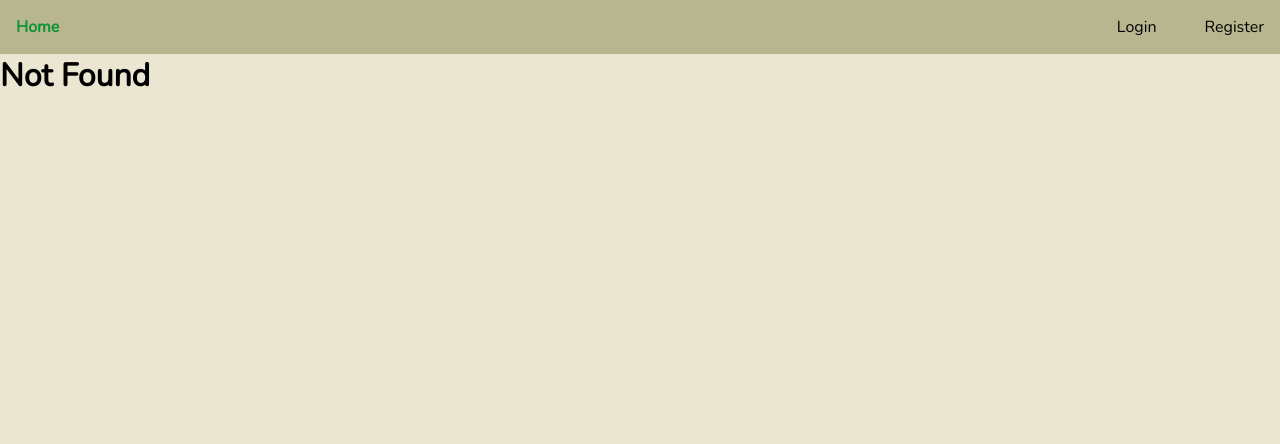
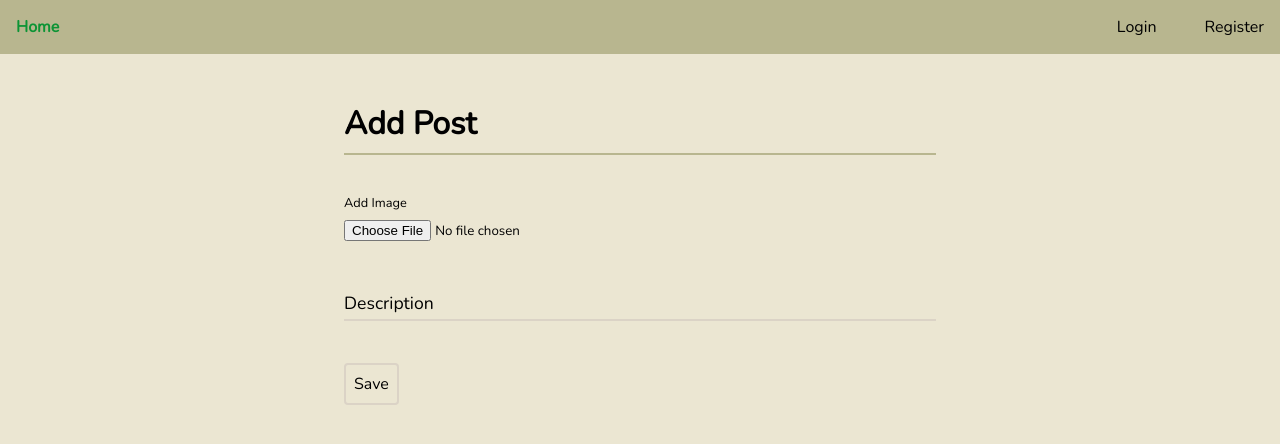
Before and after one commit to Iuluua/borker, a React (Vite) app: page /addPost in a window 1280 px wide. Before the commit this address had no page. Shown: the top 444 px of the page. Built offline with nearby package versions, Linux system fonts and the light colour scheme; a web font is replaced by a local one.

Commit message:
Add add post functionality

```diff
--- a/db.json
+++ b/db.json
@@ -2,30 +2,21 @@
   "users": [
     {
       "email": "mirabel.indolenicul@gmail.com",
-      "password": "$2a$10$ldFFZQHRA6x2cmSfaUVene3GjY8pegnTZQ3obQkVGkibN52/C6E9K",
-      "image": "blob:http://localhost:5173/240695f7-dd66-4b8b-8e82-6b980f1305a3",
-      "description": "I'm Mirabel",
+      "password": "$2a$10$FfJowGE6mndpzYgZWNXOSu4O5sdf16A3.RZVee3LzPwRtH92Epyc6",
+      "image": "/src/images/NoImageAvailable.jpg",
+      "description": "",
       "firstName": "Mirabel",
       "lastName": "Indolenicul",
       "id": 1
     },
     {
       "email": "mirel.baciu@gmail.com",
-      "password": "$2a$10$SO/4DpvTpKHGIPvwKHswUOq0YMOeCbfvGCrSBCCdaiIikCAhBhsPa",
+      "password": "$2a$10$c03R2IUgArU.vPo.yoFBOO6amaarx1bGdYm6OQ48jhiOV3ySkrCje",
       "image": "/src/images/NoImageAvailable.jpg",
       "description": "",
       "firstName": "Mirel",
-      "lastName": "Pop",
+      "lastName": "Baciu",
       "id": 2
-    },
-    {
-      "email": "pop@mail.com",
-      "password": "$2a$10$yWyhdY4c3eptKkKEyun17OUmq6Z6twAo585ZmLNHh.FGqOi.gQ21S",
-      "image": "blob:http://localhost:5173/0d78f51a-9ac4-42dd-8bad-c4894f8045c1",
-      "description": "I'm Mirel Baciu",
-      "firstName": "Ana",
-      "lastName": "Popa",
-      "id": 3
     }
   ],
   "posts": [
@@ -60,6 +51,30 @@
       ],
       "userId": 2,
       "id": 3
+    },
+    {
+      "image": "blob:http://localhost:5173/e1bb0f15-bdf5-4f56-9120-ee94d43e7468",
+      "description": "This is my post",
+      "likes": 0,
+      "commentsIds": [],
+      "userId": 1,
+      "id": 4
+    },
+    {
+      "image": "blob:http://localhost:5173/42472f33-b761-4e1f-beb8-a7d4e2af8929",
+      "description": "THIS IS MY POST !!!!",
+      "likes": 0,
+      "commentsIds": [],
+      "userId": 2,
+      "id": 5
+    },
+    {
+      "image": "blob:http://localhost:5173/ae4ca874-3bae-4128-98f8-a00f82ccb115",
+      "description": "I'm Mirel Baciu",
+      "likes": 0,
+      "commentsIds": [],
+      "userId": 2,
+      "id": 6
     }
   ],
   "comments": [
--- a/src/App.jsx
+++ b/src/App.jsx
@@ -9,6 +9,7 @@ import { AuthContextProvider } from './features/Auth/AuthContext';
 import { EditProfilePage } from './features/EditProfilePage/EditProfilePage';
 import { HomePage } from './features/HomePage/HomePage';
 import { PostPage } from "./features/PostPage/PostPage";
+import { AddPostPage } from './features/AddPostPage/AddPostPage';
 
 function App() {
   return (
@@ -22,6 +23,7 @@ function App() {
             <Route path="profile" element={<ProfilePage />} />
             <Route path="profile/edit" element={<EditProfilePage />} />
             <Route path="/posts/:id" element={<PostPage />} />
+            <Route path="addPost" element={<AddPostPage />} />
             <Route path="/" element={<HomePage />} />
             <Route path="*" element={<h1>Not Found</h1>} />
           </Routes>
--- /dev/null
+++ b/src/features/AddPostPage/AddPostPage.jsx
@@ -0,0 +1,80 @@
+import styles from "./AddPostPage.module.css";
+import { ProfileDetailsInput } from "../ProfilePage/components/ProfileDetailsInput/ProfileDetailsInput";
+import { useForm } from "react-hook-form";
+import { yupResolver } from '@hookform/resolvers/yup';
+import { Button } from "../../components/Button/Button";
+import { addSchema } from "../RegisterPage/AuthSchema";
+import { useAuthContext } from "../Auth/AuthContext";
+import { ToastContainer, toast } from "react-toastify";
+import { useNavigate } from "react-router-dom";
+
+export const AddPostPage = () => {
+    const {
+        register,
+        handleSubmit,
+        formState: { errors },
+    } = useForm({
+        resolver: yupResolver(addSchema),
+    });
+
+    const { user } = useAuthContext();
+    const navigate = useNavigate();
+
+    const onSubmit = async (values) => {
+        const dataForServer = {
+            image: URL.createObjectURL(values.image[0]),
+            description: values.description,
+            likes: 0,
+            commentsIds: [],
+            userId: user.id
+        }
+
+        try {
+            const data = await fetch(
+                "http://localhost:3000/posts",
+                {
+                method: 'POST',
+                headers: {
+                    'Content-type': 'application/json',
+                },
+                body: JSON.stringify(dataForServer),
+                }
+            ).then(async (res) => {
+                const data = res.json();
+                return data;
+            })
+            toast.success('Post added succesfully', {
+                position: toast.POSITION.BOTTOM_RIGHT,
+            });
+            setTimeout(() => navigate("/"), 2000);
+        } catch(error) {
+            console.log(error);
+        }
+    }
+
+    return (
+        <div className={styles.addPostContainer}>
+            <ToastContainer />
+            <form className={styles.addPostForm} onSubmit={handleSubmit(onSubmit)}>
+                <h1 className={styles.addPostTitle}>Add Post</h1>
+                <ProfileDetailsInput
+                    className={styles.profileImageInput}
+                    label="Add Image"
+                    type="file"
+                    name="image"
+                    isFocused
+                    {...register("image")}
+                />
+                <ProfileDetailsInput
+                    label="Description"
+                    type="text"
+                    name="description"
+                    {...register("description")}
+                    isError={errors.description}
+                    errorMessage={errors.description ? errors.description.message : ""}
+                />
+                <Button text="Save" />
+            </form>
+        </div>
+    );
+}
--- /dev/null
+++ b/src/features/AddPostPage/AddPostPage.module.css
@@ -0,0 +1,15 @@
+.addPostContainer {
+    display: flex;
+    justify-content: center;
+    padding: 3rem;
+}
+
+.addPostContainer .addPostForm {
+    width: 50%;
+}
+
+.addPostContainer .addPostForm .addPostTitle {
+    padding-bottom: 0.5rem;
+    margin-bottom: 4rem;
+    border-bottom: 2px solid var(--neutral-green);
+}
--- a/src/features/HomePage/HomePage.jsx
+++ b/src/features/HomePage/HomePage.jsx
@@ -14,8 +14,7 @@ export const HomePage = () => {
                 const data = res.json();
                 return data;
             })
-            setPosts(data);
-            console.log(data);
+            setPosts(data.reverse());
         }
         getData()
     }, []);
--- a/src/features/HomePage/HomePage.module.css
+++ b/src/features/HomePage/HomePage.module.css
@@ -2,6 +2,7 @@
     display: grid;
     grid-template-columns: 1fr 1fr 1fr;
     column-gap: 3rem;
+    row-gap: 3rem;
     padding: 3rem 6rem 3rem 6rem;
 }
 
--- a/src/features/PostPage/PostPage.jsx
+++ b/src/features/PostPage/PostPage.jsx
@@ -1,5 +1,5 @@
 import { useEffect, useState } from "react";
-import { useParams } from "react-router-dom";
+import { useNavigate, useParams } from "react-router-dom";
 import styles from "./PostPage.module.css";
 import { ProfileDetailsInput } from "../ProfilePage/components/ProfileDetailsInput/ProfileDetailsInput";
 import { Button } from "../../components/Button/Button";
@@ -10,6 +10,7 @@ export const PostPage = () => {
     const [postUser, setPostUser] = useState(null);
     const [comments, setComments] = useState(null);
     const { id } = useParams();
+    const navigate = useNavigate()
 
     const { user } = useAuthContext();
 
@@ -43,6 +44,17 @@ export const PostPage = () => {
         getData();
     }, []);
 
+    const handleDelete = async () => {
+        try {
+            await fetch(`http://localhost:3000/posts/${post.id}`, {
+                method: 'DELETE',
+            })
+            navigate("/");
+        } catch (error) {
+            console.log(error)
+        }
+    }
+
     return (
         <div className={styles.postPageContainer}>
             {post && comments && postUser &&
@@ -50,7 +62,7 @@ export const PostPage = () => {
                 {user && postUser.id === user.id &&
                 <div className={styles.actionButtons}>
                     <Button text="Edit" />
-                    <Button text="Delete" />
+                    <Button text="Delete" onClick={handleDelete} />
                 </div>}
                 <img src={post.image} alt="Not Found" className={styles.postImage} />
                 <p className={styles.postAuthor}>By {postUser.firstName} {postUser.lastName}</p>
--- a/src/features/ProfilePage/ProfilePage.jsx
+++ b/src/features/ProfilePage/ProfilePage.jsx
@@ -16,6 +16,7 @@ export const ProfilePage = () => {
                 className={styles.profilePicture}
             />
             <h1>{user.firstName}</h1>
+            <Button text="Add Post" onClick={() => navigate("/addPost")} />
             <div className={styles.profileDetails}>
                 <p>Personal Information</p>
                 <ProfileDetails />
--- a/src/features/ProfilePage/ProfilePage.module.css
+++ b/src/features/ProfilePage/ProfilePage.module.css
@@ -37,7 +37,7 @@
     .profilePageContainer {
         display: grid;
         grid-template-columns: 170px 0.6fr;
-        grid-template-rows: auto auto auto;
+        grid-template-rows: auto auto auto auto;
         column-gap: 2rem;
         padding: 2rem 1rem 1rem 3rem;
     }
@@ -57,12 +57,17 @@
         grid-row: 1 / 2;
     }
 
+    .profilePageContainer .profilePicture button {
+        grid-column: 1 / 2;
+        grid-row: 3 / 4;
+    }
+
     .profilePageContainer .profilePicture + h1,
     .profilePageContainer .profileDetails {
         grid-column: 2 / 3;
     }
 
     .profilePageContainer .profileDetails {
-        grid-row: 2 / 4;
+        grid-row: 2 / 5;
     }
 }
--- a/src/features/RegisterPage/AuthSchema.js
+++ b/src/features/RegisterPage/AuthSchema.js
@@ -27,4 +27,8 @@ export const editSchema = object({
   firstName: string().required('Please tell us your first name'),
   lastName: string().required('Please tell us your last name'),
   description: string()
-})
+});
+
+export const addSchema = object({
+  description: string()
+});
```
